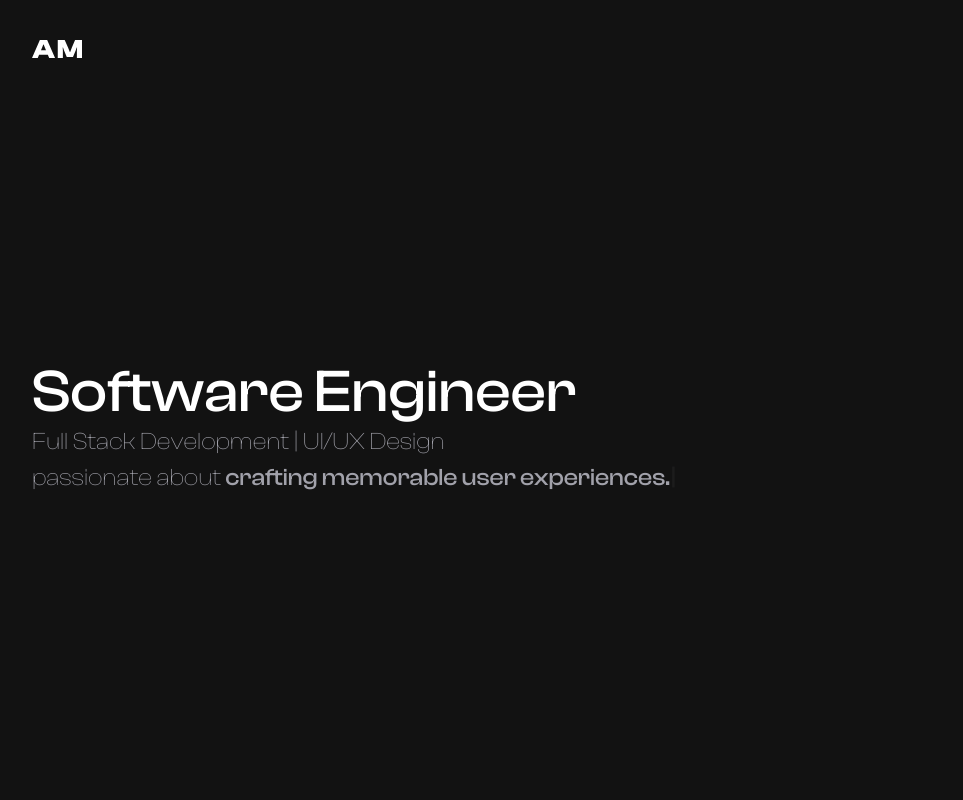
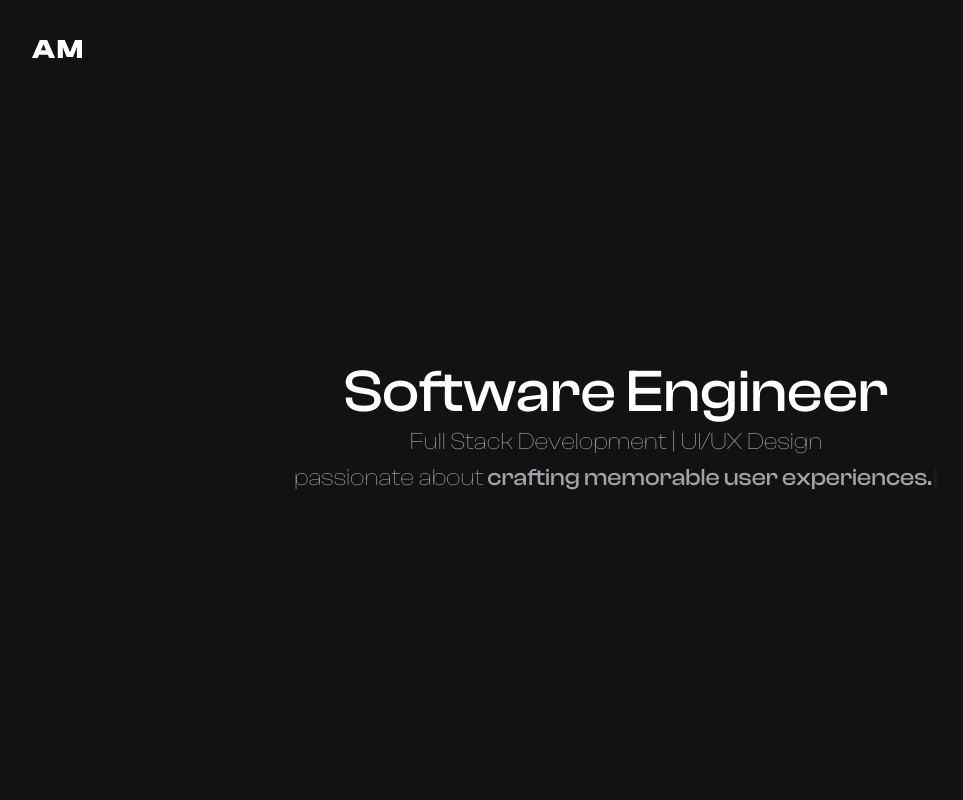
Before and after one commit to AlonsoMtzG/alonsomtz-portfolio, a Next.js app: page / in a window 1280 px wide. Shown: the top 800 px of the page, without its empty margins (24-987 px from the left). Built offline with nearby package versions, Linux system fonts and the light colour scheme.

Commit message:
update about

```diff
--- a/components/About/index.jsx
+++ b/components/About/index.jsx
@@ -4,8 +4,11 @@ import Typewriter from 'typewriter-effect';
 
 export const About = ({ divRef }) => {
   return (
-    <section className="h-[88.5dvh] flex items-center">
-      <div className="mb-12 gap-1 flex flex-col justify-center" ref={divRef}>
+    <section className="h-[88.5dvh] flex items-center justify-center">
+      <div
+        className="mb-12 gap-1 flex-col w-full flex items-center justify-center"
+        ref={divRef}
+      >
         <h1 className="font-medium text-6xl">Software Engineer</h1>
         <h3 className="font-thin text-zinc-400 text-2xl">
           Full Stack Development | UI/UX Design
```
